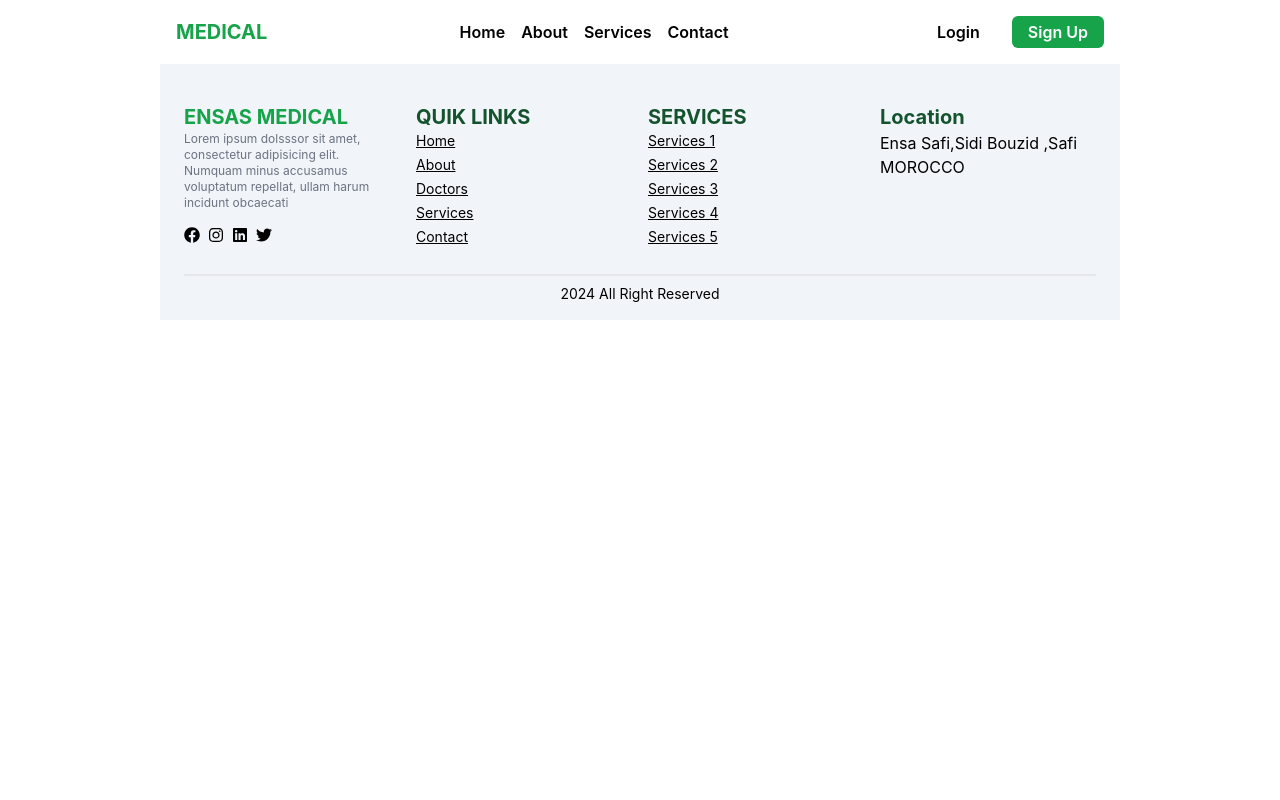
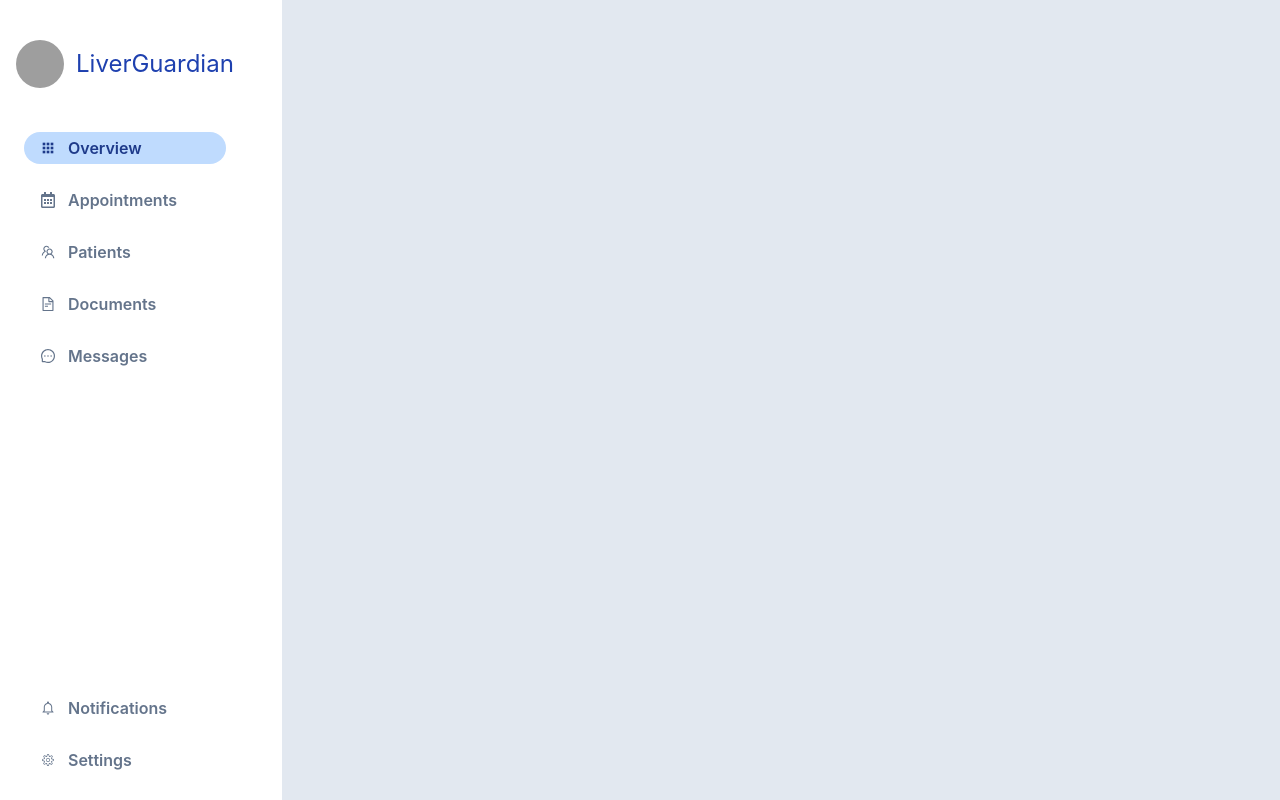
Before and after one commit to bensaltanahassan/medical-app, a React (Create React App) app: page /dashboard-doctor in a window 1280 px wide. Built offline with nearby package versions, Linux system fonts and the light colour scheme; grey boxes are pictures that could not be loaded.

Commit message:
add dashboard-doctor

```diff
--- a/src/App.tsx
+++ b/src/App.tsx
@@ -1,30 +1,36 @@
-import { BrowserRouter, Route, Routes } from "react-router-dom";
+import { Navigate, Route, Routes, useLocation } from "react-router-dom";
 import NavBar from "./components/navbar/navbar";
 import Footer from "./components/shared/footer/Footer";
 import AboutPage from "./pages/about/About";
 import LoginPage from "./pages/auth/login/Login";
 import RegisterPage from "./pages/auth/register/Register";
+import DashboardDoctor from "./pages/dashboard-doctor/DashboardDoctor";
 import LandingPage from "./pages/landing/LandingPage";
 import ServicesPage from "./pages/services/ServicesPage";
 
 function App() {
+  const location = useLocation();
+  const isDashboardDoctor = location.pathname === "/dashboard-doctor";
   const handleContactClick = () => {
     const contact = document.getElementById("contact");
     contact?.scrollIntoView({ behavior: "smooth" });
   };
   return (
-    <div className="w-full md:w-3/4 m-auto px-4 md:px-0 ">
-      <BrowserRouter>
-        <NavBar handleContactClick={handleContactClick} />
+    <div
+      className={`w-full md:w-3/4 m-auto px-4 md:px-0`}
+      style={{ width: isDashboardDoctor ? "100%" : "" }}
+    >
+      {!isDashboardDoctor && <NavBar handleContactClick={handleContactClick} />}
       <Routes>
         <Route path="/" element={<LandingPage />} />
         <Route path="/about" element={<AboutPage />} />
         <Route path="/services" element={<ServicesPage />} />
         <Route path="/login" element={<LoginPage />} />
         <Route path="/register" element={<RegisterPage />} />
+        <Route path="/dashboard-doctor" element={<DashboardDoctor />} />
+        <Route path="*" element={<Navigate to="/" replace />} />
       </Routes>
-        <Footer />
-      </BrowserRouter>
+      {!isDashboardDoctor && <Footer />}
     </div>
   );
 }
--- /dev/null
+++ b/src/components/dashboard/SideBarItem.tsx
@@ -0,0 +1,19 @@
+interface SideBarItemProps {
+  icon: React.ReactNode;
+  text: string;
+  isTabActive: boolean;
+}
+
+export default function SideBarItem(props: SideBarItemProps) {
+  return (
+    <div
+      className={`flex items-center justify-start gap-3 rounded-2xl py-1 font-semibold pl-4 text-base
+            ${props.isTabActive ? "bg-blue-200" : ""}
+            ${props.isTabActive ? "text-blue-900" : "text-slate-500"}
+      `}
+    >
+      {props.icon}
+      <div>{props.text}</div>
+    </div>
+  );
+}
--- a/src/index.css
+++ b/src/index.css
@@ -31,3 +31,7 @@ code {
 .color-5 {
   background-color: #8ecae6;
 }
+
+.screen-height {
+  height: 100vh;
+}
--- a/src/index.tsx
+++ b/src/index.tsx
@@ -1,15 +1,18 @@
-import React from 'react';
-import ReactDOM from 'react-dom/client';
-import './index.css';
-import App from './App';
-import reportWebVitals from './reportWebVitals';
+import React from "react";
+import ReactDOM from "react-dom/client";
+import { BrowserRouter } from "react-router-dom";
+import App from "./App";
+import "./index.css";
+import reportWebVitals from "./reportWebVitals";
 
 const root = ReactDOM.createRoot(
-  document.getElementById('root') as HTMLElement
+  document.getElementById("root") as HTMLElement
 );
 root.render(
   <React.StrictMode>
-    <App />
+    <BrowserRouter>
+      <App />
+    </BrowserRouter>
   </React.StrictMode>
 );
 
--- /dev/null
+++ b/src/pages/dashboard-doctor/DashboardDoctor.tsx
@@ -0,0 +1,78 @@
+import {
+  AiOutlineFileText,
+  AiOutlineMessage,
+  AiOutlineTeam,
+} from "react-icons/ai";
+import { CgMenuGridR } from "react-icons/cg";
+import { CiSettings } from "react-icons/ci";
+import { FaRegCalendarAlt } from "react-icons/fa";
+import { IoMdNotificationsOutline } from "react-icons/io";
+import SideBarItem from "../../components/dashboard/SideBarItem";
+import { ImageAssets } from "../../core/classes/ImagesAssets";
+
+export default function DashboardDoctor() {
+  return (
+    <div className="flex screen-height">
+      {/* sidebar */}
+      <div className="w-64 rounded-r-lg flex flex-col mr-8 p-6 screen-height">
+        {/* header */}
+        <div className="flex justify-center items-center m-4 gap-3 text-blue-800">
+          <img
+            src={ImageAssets.clinic}
+            alt="clinic"
+            className="w-12 h-12 rounded-full"
+          ></img>
+          <div className="text-2xl">LiverGuardian</div>
+        </div>
+        {/* Items */}
+        <div className="flex flex-col justify-between mt-7 h-full">
+          <div className="flex flex-col gap-5">
+            <SideBarItem
+              isTabActive={true}
+              text="Overview"
+              icon={<CgMenuGridR />}
+            />
+            <SideBarItem
+              isTabActive={false}
+              text="Appointments"
+              icon={<FaRegCalendarAlt />}
+            />
+            <SideBarItem
+              isTabActive={false}
+              text="Patients"
+              icon={<AiOutlineTeam />}
+            />
+
+            <SideBarItem
+              isTabActive={false}
+              text="Documents"
+              icon={<AiOutlineFileText />}
+            />
+
+            <SideBarItem
+              isTabActive={false}
+              text="Messages"
+              icon={<AiOutlineMessage />}
+            />
+          </div>
+          <div className="flex flex-col gap-5">
+            <SideBarItem
+              isTabActive={false}
+              text="Notifications"
+              icon={<IoMdNotificationsOutline />}
+            />
+            <SideBarItem
+              isTabActive={false}
+              text="Settings"
+              icon={<CiSettings />}
+            />
+          </div>
+        </div>
+      </div>
+      {/* main content */}
+      <div className="bg-slate-200 w-full">
+        <div></div>
+      </div>
+    </div>
+  );
+}
```
Lines whose indentation alone changed are shown as unchanged.
